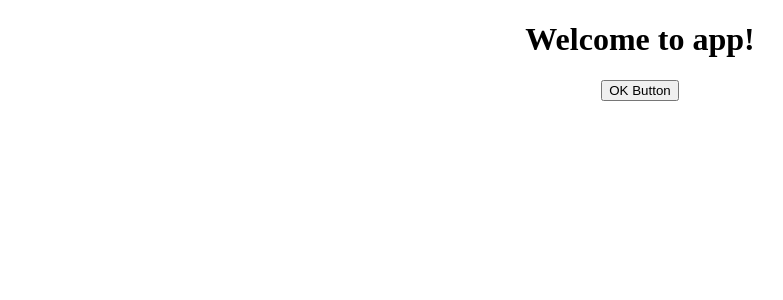
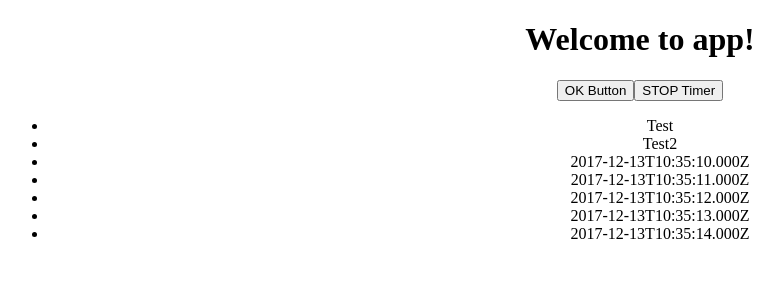
Before and after one commit to utbm/Angular, an Angular app: page / in a window 1280 px wide. Shown: the top 300 px of the page, without its empty margins (0-783 px from the left). Built offline with nearby package versions, Linux system fonts and the light colour scheme.

Commit message:
Gestion des timers

```diff
--- a/src/app/app.component.html
+++ b/src/app/app.component.html
@@ -7,5 +7,13 @@
   <!-- Comportement CDK component developpement Kit -->
   <button type="button" (click)="laFonctionClickBt();" >OK Button</button>
 
+  <!-- Bouton de d'arret du timer -->
+  <button type="button" *ngIf="timerToken" (click)="stopTimer();" >STOP Timer</button>
+
+  <!-- Affichage d'une liste  -->
+  <ul>
+    <li *ngFor="let item of letableau">{{item}}</li>
+  </ul>
+
 </div>
 <router-outlet></router-outlet>
--- a/src/app/app.component.ts
+++ b/src/app/app.component.ts
@@ -6,11 +6,10 @@ import { Component, OnInit } from '@angular/core';
   styleUrls: ['./app.component.css']
 })
 export class AppComponent implements OnInit {
-
-
   title = 'app';
   letableauX: Array<any> = [{ name: 'sdfsdf' }, { name: 'zerzerzsdf' }];
   letableau: String[];
+  timerToken: any;
 
   constructor() {
     // attention cycle de vie de la class et du component
@@ -19,15 +18,30 @@ export class AppComponent implements OnInit {
   }
 
   private populateLetabelau(): void {
-    this.letableau = ['sdf', "sdf2"];
+    this.letableau = ['Test', "Test2"];
   }
 
   laFonctionClickBt() {
     console.log("hehe le bnt est click");
+
+    // Le bouton relance le timer
+    this.ngOnInit();
   }
 
   ngOnInit(): void {
-    console.log("ngOnInit de la class AppComponent");
-    // throw new Error("Method not implemented.");
+    console.log("ngOnInit valeur du token = " + this.timerToken);
+
+    this.timerToken = setInterval(() => {
+      console.log("setInterval valeur du token = " + this.timerToken);
+      this.letableau.push(new Date().toISOString());
+    }, 1000);
+  }
+
+  stopTimer(): void {
+    console.log("stopTimer valeur du token = " + this.timerToken);
+    if (this.timerToken) {
+      clearTimeout(this.timerToken);
+      this.timerToken = null;
+    }
   }
 }
```
